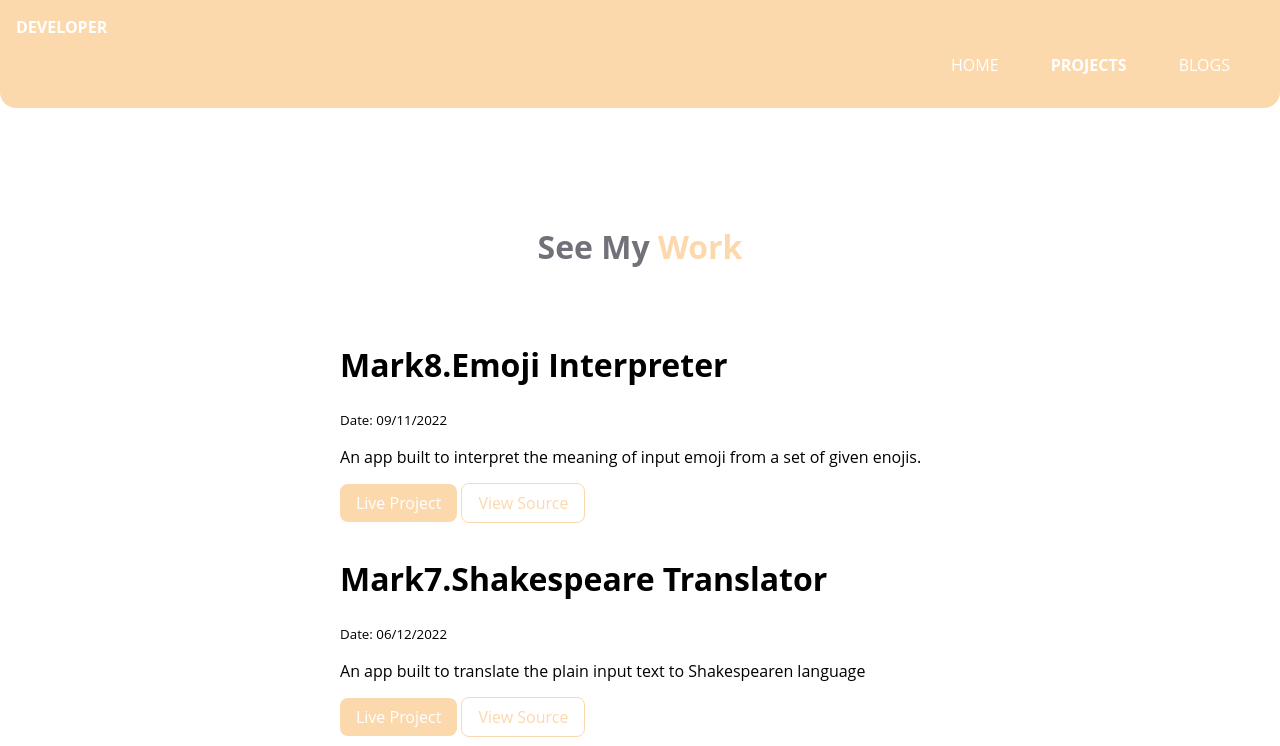
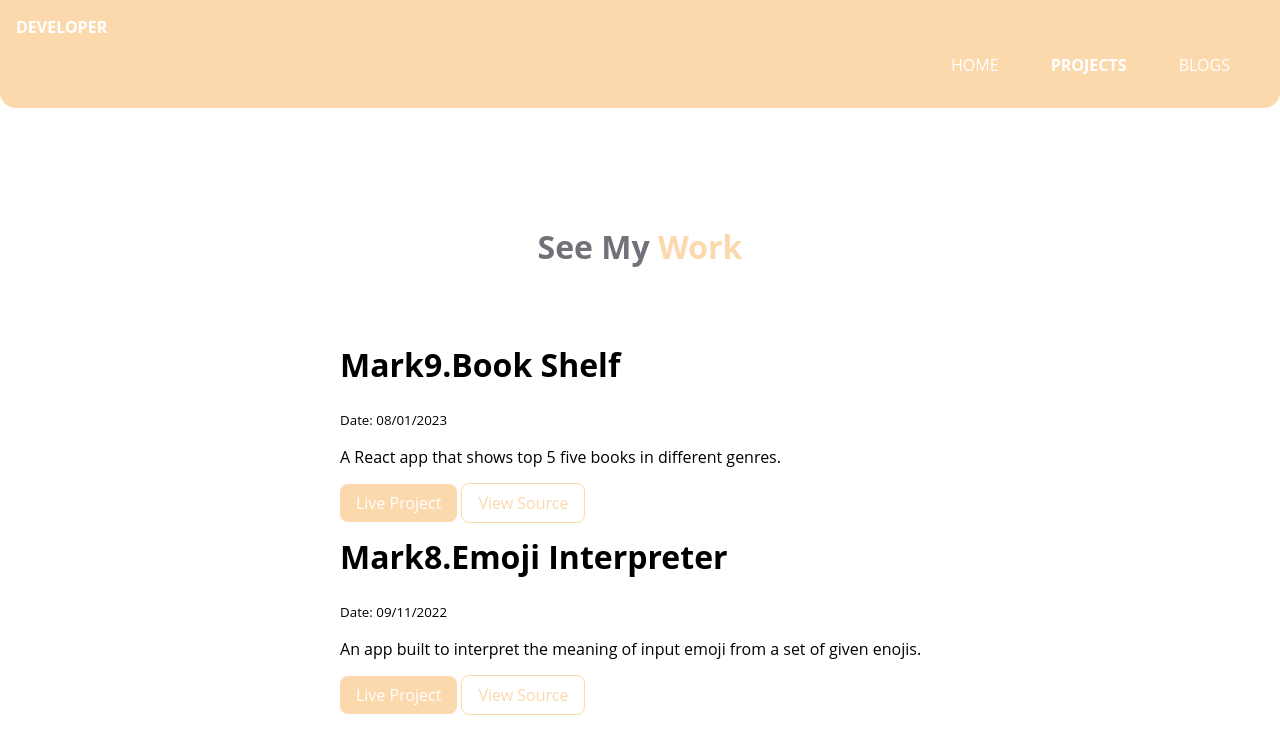
Before and after one commit to iajaymk/neog-mark4, a plain HTML site: page projects.html in a window 1280 px wide. Shown: the top 746 px of the page. Drawn offline with Linux system fonts and the light colour scheme.

Commit message:
added project: add mark 9

```diff
--- a/projects.html
+++ b/projects.html
@@ -12,13 +12,13 @@
         <div class="nav-brand">DEVELOPER</div>
         <ul class="list-non-bullet nav-pills">
           <li class="list-item-inline">
-            <a class="link " href="/">HOME</a>
+            <a class="link " href="index.html">HOME</a>
           </li>
           <li class="list-item-inline">
-            <a class="link link-active" href="/projects.html">PROJECTS</a>
+            <a class="link link-active" href="projects.html">PROJECTS</a>
           </li>
           <li class="list-item-inline">
-            <a class="link " href="/blogs.html">BLOGS</a>
+            <a class="link " href="blogs.html">BLOGS</a>
           </li>
         </ul>
       </nav>
@@ -30,6 +30,28 @@
       </header>
 
       <ul class="list-non-bullet">
+        <li>
+          <div  class="container container-center">
+            <h1>Mark9.Book Shelf</h1>
+            <small>Date: 08/01/2023</small>
+            <p style="margin-bottom: 1.5rem">
+              A React app that shows top 5 five books in different genres.
+            </p>
+
+            <a
+              target="_blank"
+              class="link primary-link"
+              href="https://1sicyv.csb.app/"
+              >Live Project</a
+            >
+            <a
+              class="link secondary-link"
+              target="_blank"
+              href="https://github.com/iajaymk/neog-mark9"
+              >View Source</a
+            >
+          </div>
+        </li>
         <li>
           <div  class="container container-center">
             <h1>Mark8.Emoji Interpreter</h1>
```
Also changed, not shown: blogs.html (+3 -3 lines), index.html (+3 -3 lines).
